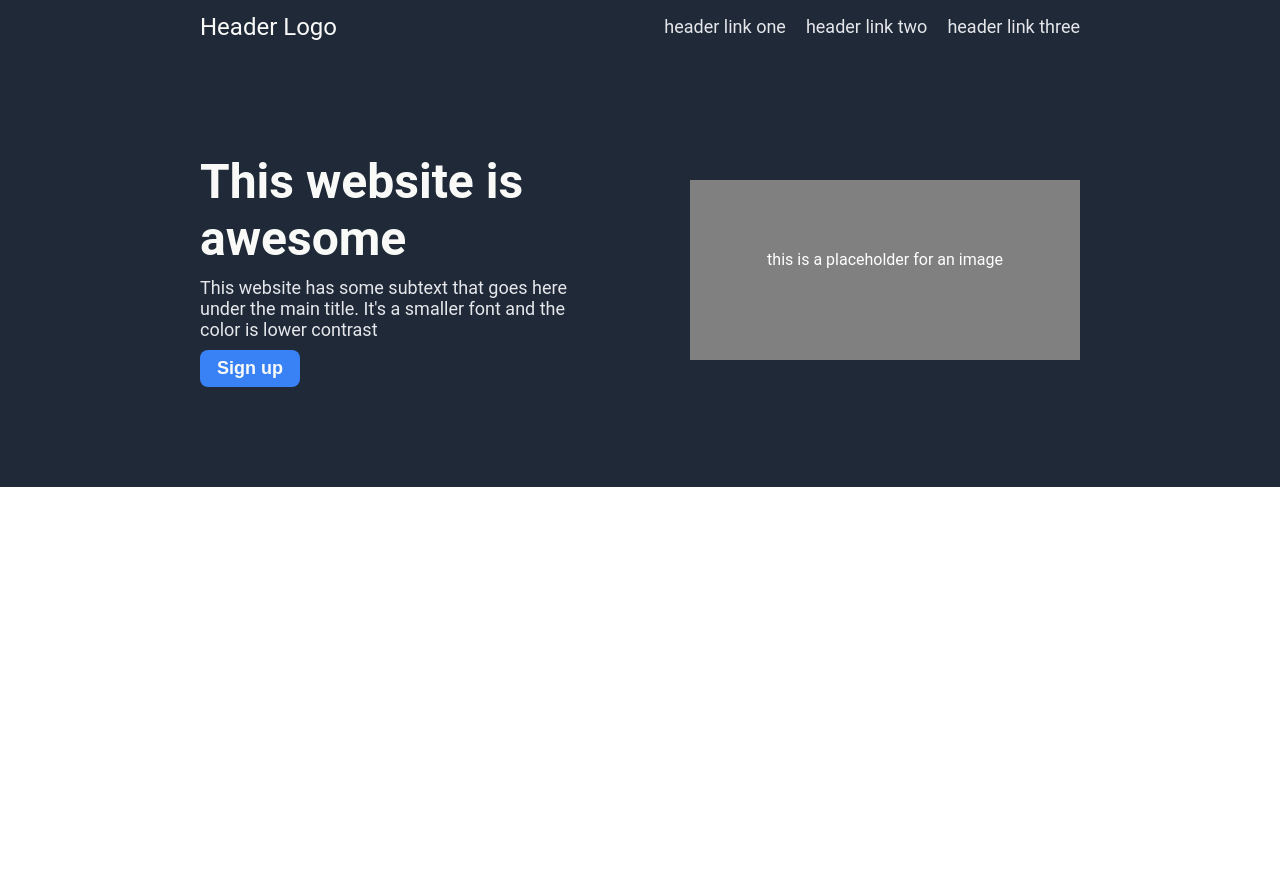
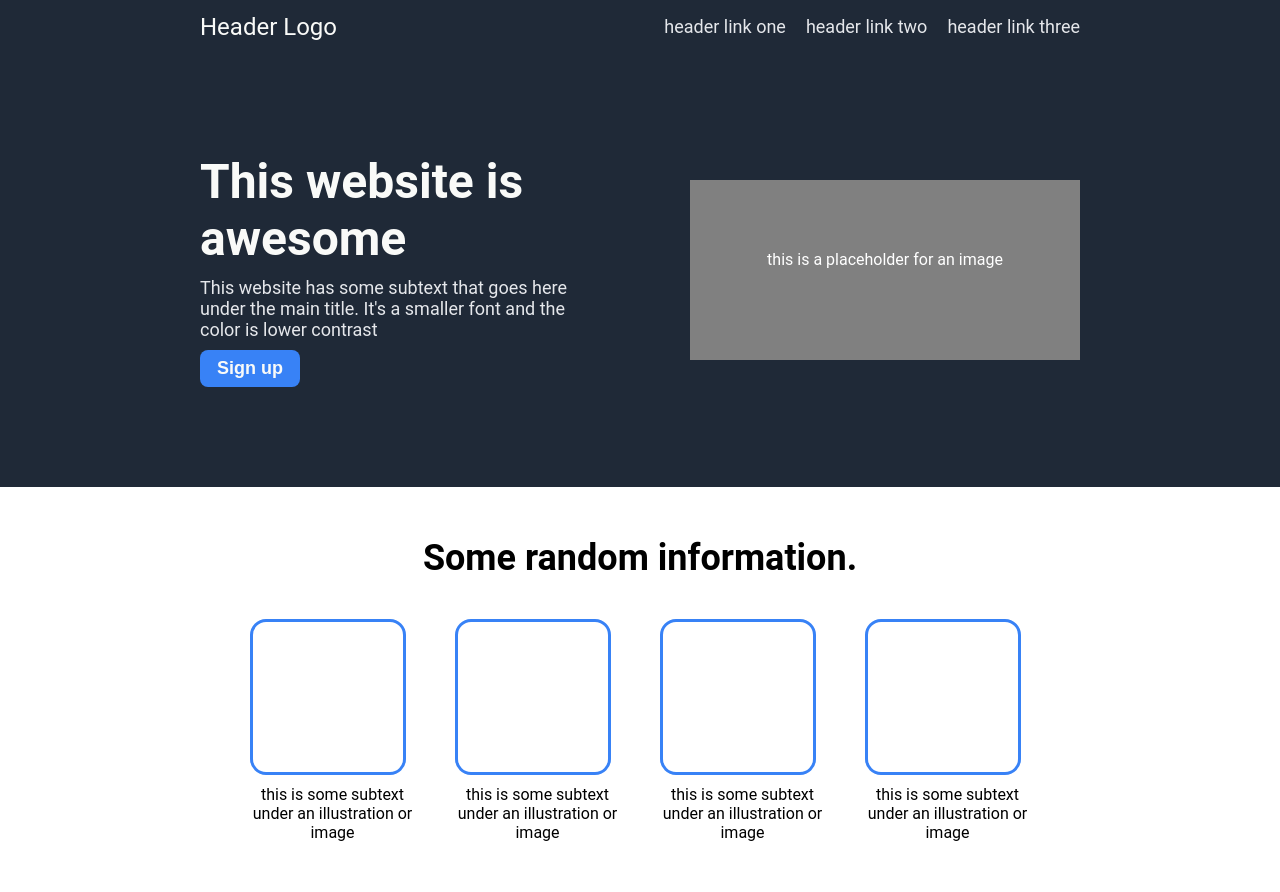
Before and after one commit to enrycami/landing-page-project, a plain HTML site: page index.html in a window 1280 px wide. Before the commit the page ends 800 px from the top, so only its background shows below. Drawn offline with Linux system fonts and the light colour scheme.

Commit message:
Add info section

```diff
--- a/index.html
+++ b/index.html
@@ -24,5 +24,26 @@
         </div>
         <div class="hero-img">this is a placeholder for an image</div>
     </div>
+    <div class="information">
+        <div class="information-title">Some random information.</div>
+        <div class="card-container">
+            <div class="information-card">
+                <div class="card-placeholder"></div>
+                <div class="card-text">this is some subtext under an illustration or image</div>
+            </div>
+            <div class="information-card">
+                <div class="card-placeholder"></div>
+                <div class="card-text">this is some subtext under an illustration or image</div>
+            </div>
+            <div class="information-card">
+                <div class="card-placeholder"></div>
+                <div class="card-text">this is some subtext under an illustration or image</div>
+            </div>
+            <div class="information-card">
+                <div class="card-placeholder"></div>
+                <div class="card-text">this is some subtext under an illustration or image</div>
+            </div>
+        </div>
+    </div>
 </body>
 </html>
--- a/styles.css
+++ b/styles.css
@@ -88,3 +88,40 @@
     font-weight: bold;
     font-size: 18px;
 }
+
+.information-card {
+    display: flex;
+    flex-direction: column;
+    gap: 10px;
+}
+
+.card-placeholder {
+    height: 150px;
+    width: 150px;
+    border-color: #3882f6;
+    border-style: solid;
+    border-radius: 16px;
+}
+
+.card-container {
+    display: flex;
+    justify-content: space-evenly;
+    gap: 40px;
+}
+
+.card-text{
+    text-align: center;
+}
+
+.information-title {
+    font-size: 36px;
+    font-weight: bolder;
+}
+
+.information {
+    display: flex;
+    flex-direction: column;
+    align-items: center;
+    padding: 50px 250px;
+    gap: 40px;
+}
```
